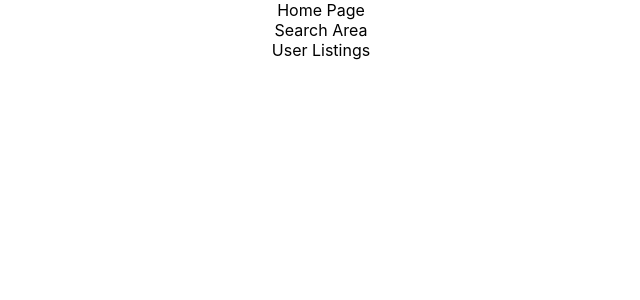
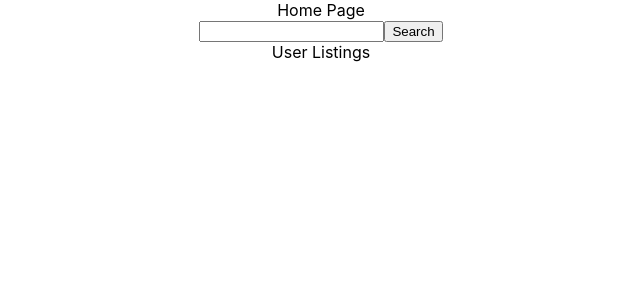
Before and after one commit to timluu/javascript-coding-challenge, a React (Create React App) app: page / in a window 1280 px wide. Shown: the top 300 px of the page, without its empty margins (319-959 px from the left). Built offline with nearby package versions, Linux system fonts and the light colour scheme.

Commit message:
set up input form for search bar

```diff
--- a/src/App.jsx
+++ b/src/App.jsx
@@ -22,6 +22,8 @@ class App extends React.Component {
 }
 
 export default App;
+
+
 //   const [data, setData] = useState(null);
 //   const callAPI = async () => {
 //     return Promise.resolve("Hello from Steezy 👋");
--- a/src/components/HomePage/Home.jsx
+++ b/src/components/HomePage/Home.jsx
@@ -4,12 +4,40 @@ import SearchBar from './SearchBar';
 import User from './User';
 
 class Home extends React.Component {
+    constructor(props) {
+        super(props)
+        this.state = {
+            searchTerm: '',
+            users: [],
+        }
+
+        this.handleChange = this.handleChange.bind(this);
+        this.handleSubmit = this.handleSubmit.bind(this);
+    }
+
+    handleChange(event) {
+        this.setState({
+            searchTerm: event.target.value,
+        })
+    }
+
+    handleSubmit(event) {
+        event.preventDefault()
+        console.log('The submit button has been clicked.');
+        console.log(`The search term is ${this.state.searchTerm}`);
+    }
+
     render() {
+        const { searchTerm, users } = this.state;
         return (
             <div>
                 <Title />
-                <SearchBar />
-                <User />
+                <SearchBar
+                    searchTerm={searchTerm}
+                    onChange={this.handleChange}
+                    onSubmit={this.handleSubmit}
+                />
+                <User users={users}/>
             </div>
         )
     }
--- a/src/components/HomePage/SearchBar.jsx
+++ b/src/components/HomePage/SearchBar.jsx
@@ -1,8 +1,22 @@
 import React from 'react';
 
-const SearchBar = () => {
+const SearchBar = (props) => {
+    const {
+        searchTerm,
+        onChange,
+        onSubmit,
+    } = props;
+
     return (
-        <div>{"Search Area"}</div>
+        <form onSubmit={onSubmit}>
+            <input
+                type="text"
+                value={searchTerm}
+                name="searchText"
+                onChange={onChange}
+            />
+            <input type="submit" value="Search" />
+        </form>
     )
 };
 
```
